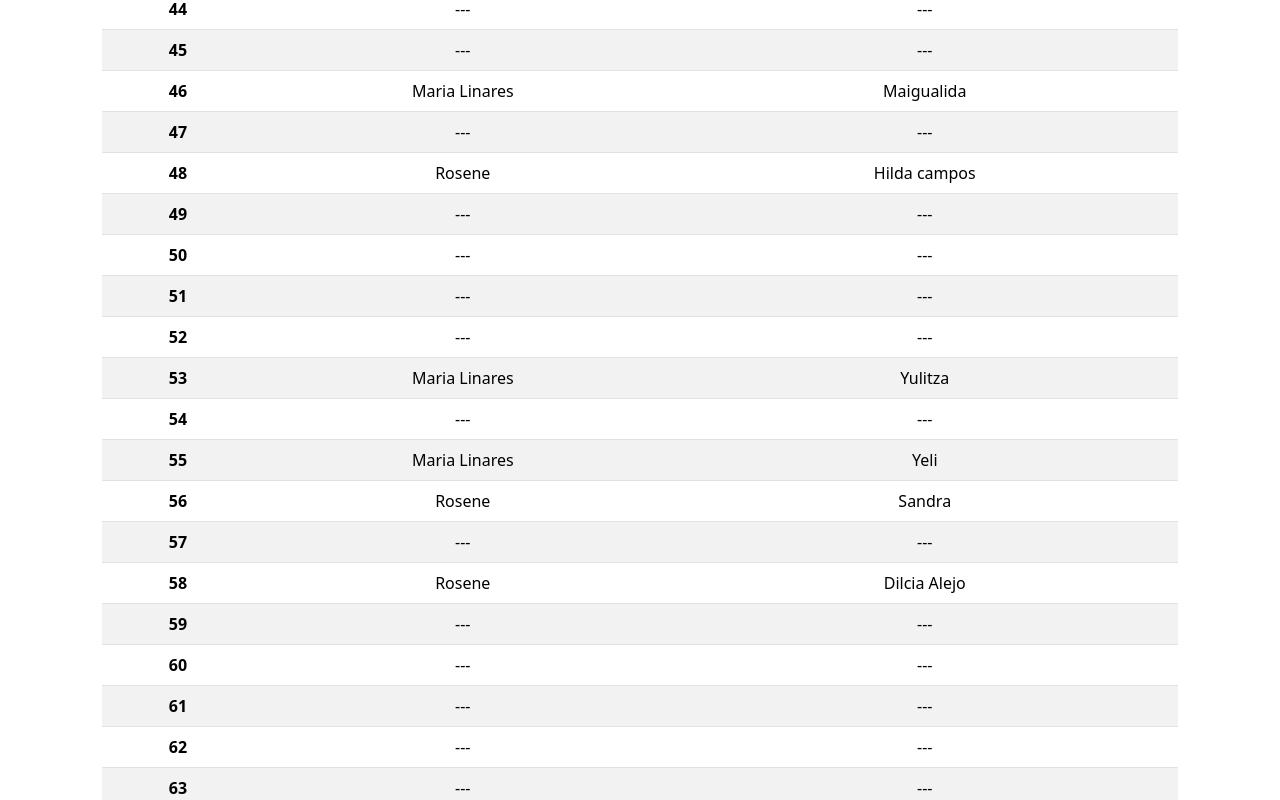
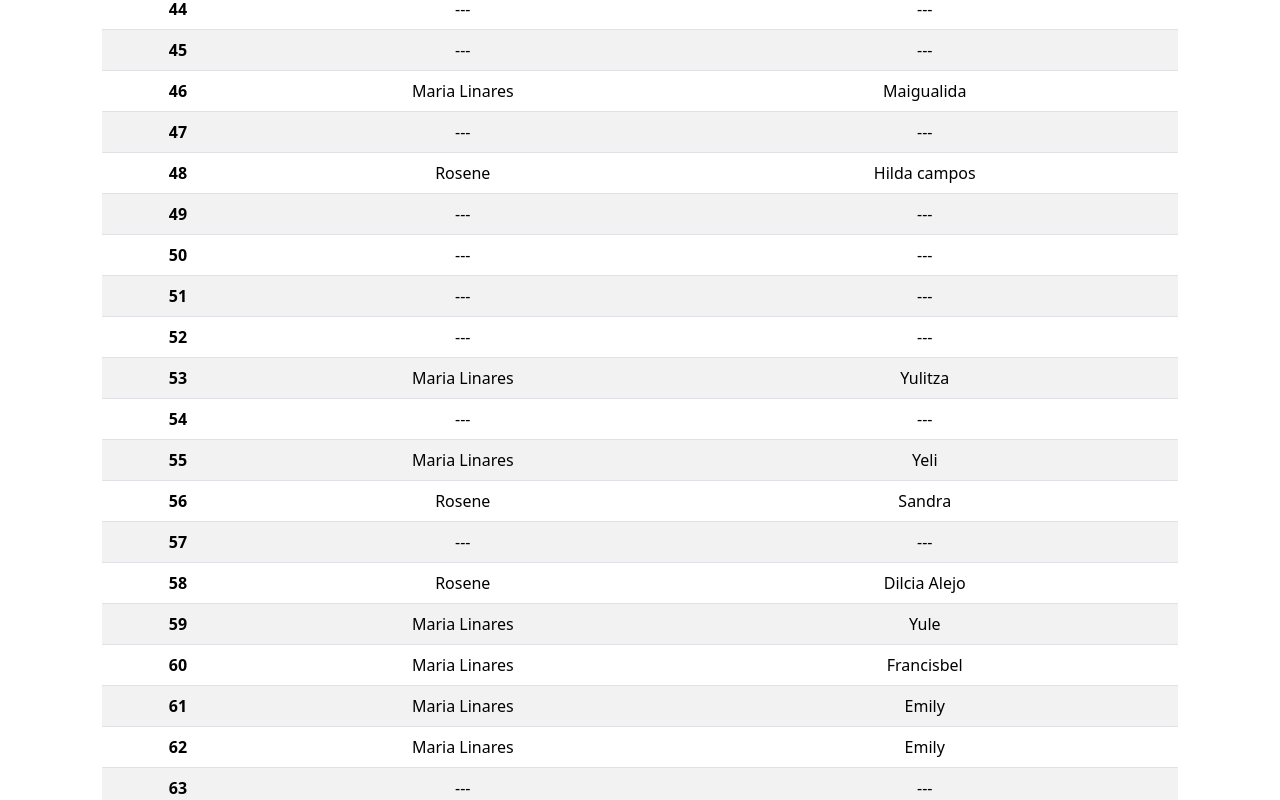
Before and after one commit to LoretoEliel/ronny-rifa, a plain HTML site: page index.html in a window 1280 px wide. Shown: the part 2000-2800 px from the top of the page. Drawn offline with Linux system fonts and the light colour scheme.

Commit message:
59,60,61,62 yule Francisbel emily

```diff
--- a/index.html
+++ b/index.html
@@ -357,23 +357,23 @@
                 },
                 {
                     "index": 59,
-                    "manager": null,
-                    "buyer": null
+                    "manager": "Maria Linares",
+                    "buyer": "Yule"
                 },
                 {
                     "index": 60,
-                    "manager": null,
-                    "buyer": null
+                    "manager": "Maria Linares",
+                    "buyer": "Francisbel"
                 },
                 {
                     "index": 61,
-                    "manager": null,
-                    "buyer": null
+                    "manager": "Maria Linares",
+                    "buyer": "Emily"
                 },
                 {
                     "index": 62,
-                    "manager": null,
-                    "buyer": null
+                    "manager": "Maria Linares",
+                    "buyer": "Emily"
                 },
                 {
                     "index": 63,
```
